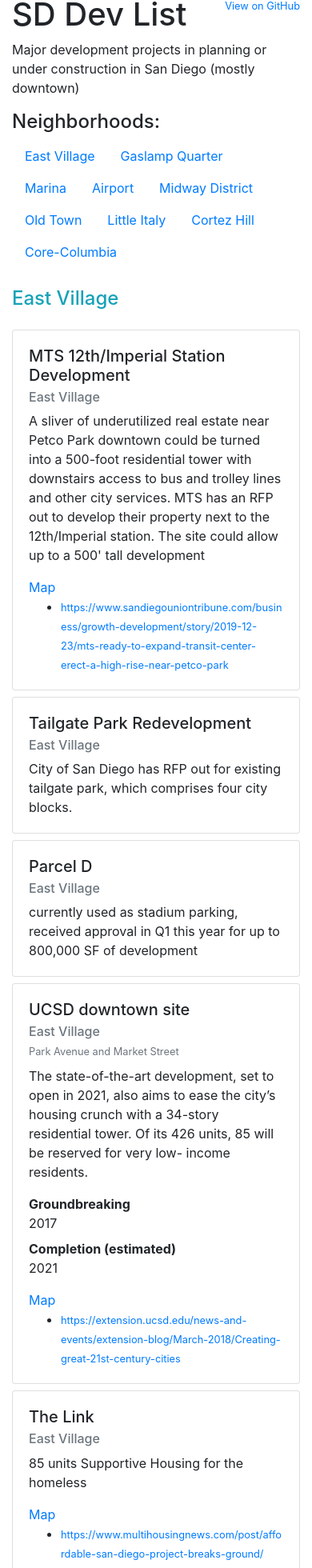
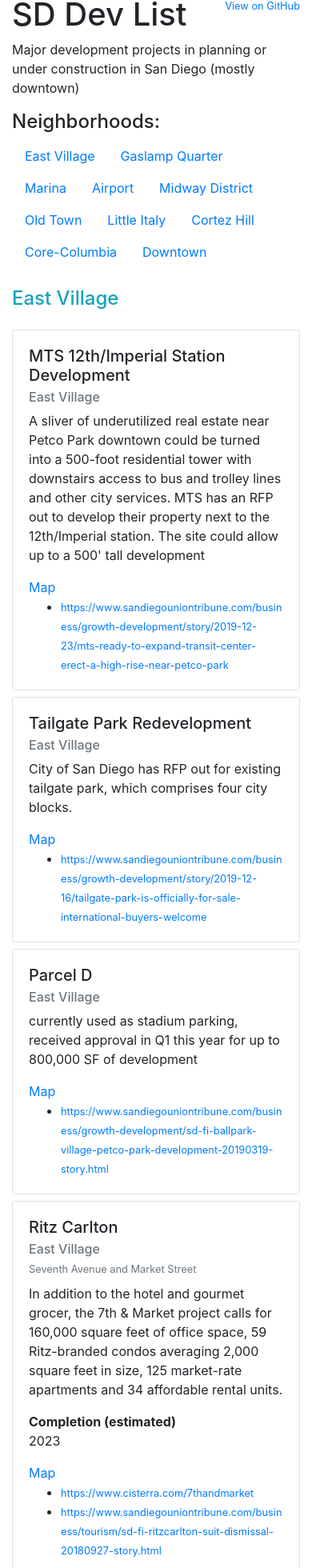
Before and after one commit to simpixelated/sd-dev-list, a React (Create React App) app: page / in a window 390 px wide. Shown: the part 30-1990 px from the top of the page at 80% size. Built offline with nearby package versions, Linux system fonts and the light colour scheme.

Commit message:
adds more data to projects, including downtown mobility plan

```diff
--- a/src/App.js
+++ b/src/App.js
@@ -60,7 +60,7 @@ function App() {
         </div>
       ))}
       </div>
-      <p className="text-right"><small>Built by <a href="https://simpixelated.com">Simpixelated</a></small></p>
+      <p className="text-right"><small>Built by <a href="https://simpixelated.com">Simpixelated</a>, inspired by <a href="https://sandiego.urbdezine.com/development-map/">San Diego UrbDeZine</a></small></p>
     </div>
   );
 }
--- a/src/projects.json
+++ b/src/projects.json
@@ -13,18 +13,22 @@
   {
     "type": "project",
     "neighborhood": "East Village",
-    "address": "",
+    "address": "1235 K St, San Diego, CA 92101",
     "title": "Tailgate Park Redevelopment",
     "description": "City of San Diego has RFP out for existing tailgate park, which comprises four city blocks.",
-    "links": []
+    "links": [
+      "https://www.sandiegouniontribune.com/business/growth-development/story/2019-12-16/tailgate-park-is-officially-for-sale-international-buyers-welcome"
+    ]
   },
   {
     "type": "project",
     "neighborhood": "East Village",
-    "address": "",
+    "address": "58 11th Ave, San Diego, CA 92113",
     "title": "Parcel D",
     "description": "currently used as stadium parking, received approval in Q1 this year for up to 800,000 SF of development",
-    "links": []
+    "links": [
+      "https://www.sandiegouniontribune.com/business/growth-development/sd-fi-ballpark-village-petco-park-development-20190319-story.html"
+    ]
   },
   {
     "type": "residential",
@@ -50,12 +54,19 @@
     ]
   },
   {
-    "type": "project",
-    "neighborhood": "Marina",
-    "address": "",
+    "type": "hotel",
+    "neighborhood": "East Village",
+    "address": "517 Seventh Ave, San Diego, CA 92101",
+    "location": "Seventh Avenue and Market Street",
     "title": "Ritz Carlton",
-    "description": "",
-    "links": []
+    "description": "In addition to the hotel and gourmet grocer, the 7th & Market project calls for 160,000 square feet of office space, 59 Ritz-branded condos averaging 2,000 square feet in size, 125 market-rate apartments and 34 affordable rental units.",
+    "links": [
+      "https://www.cisterra.com/7thandmarket",
+      "https://www.sandiegouniontribune.com/business/tourism/sd-fi-ritzcarlton-suit-dismissal-20180927-story.html"
+    ],
+    "events": [
+      { "Completion (estimated)": 2023 }
+    ]
   },
   {
     "type": "project",
@@ -334,5 +345,19 @@
       { "Completion (estimated)": 2024 },
       { "Groundbreaking (estimated)": 2023 }
     ]
+  },
+  {
+    "type": "project",
+    "status": "construction",
+    "neighborhood": "Downtown",
+    "description": "Network of protected bicycle lanes.",
+    "links": [
+      "http://simpixelated.github.io/san-diego-downtown-mobility-plan/",
+      "https://bikesd.org/portfolio/downtown-mobility-plan/",
+      "https://www.smartcitiesworld.net/news/news/san-diego-reshapes-downtown-transportation-network-3704"
+    ],
+    "events": [
+      { "Groundbreaking": 2018 }
+    ]
   }
 ]
```
